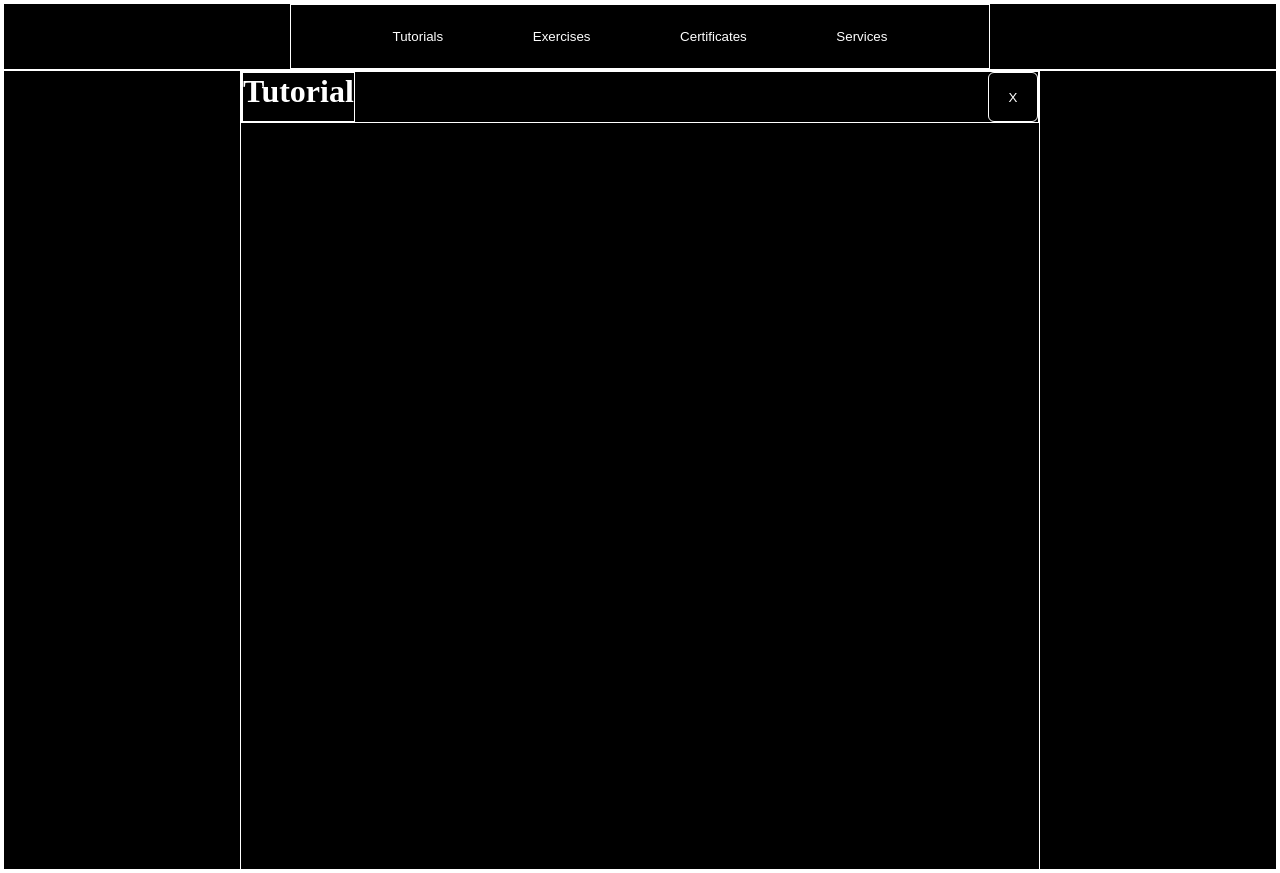
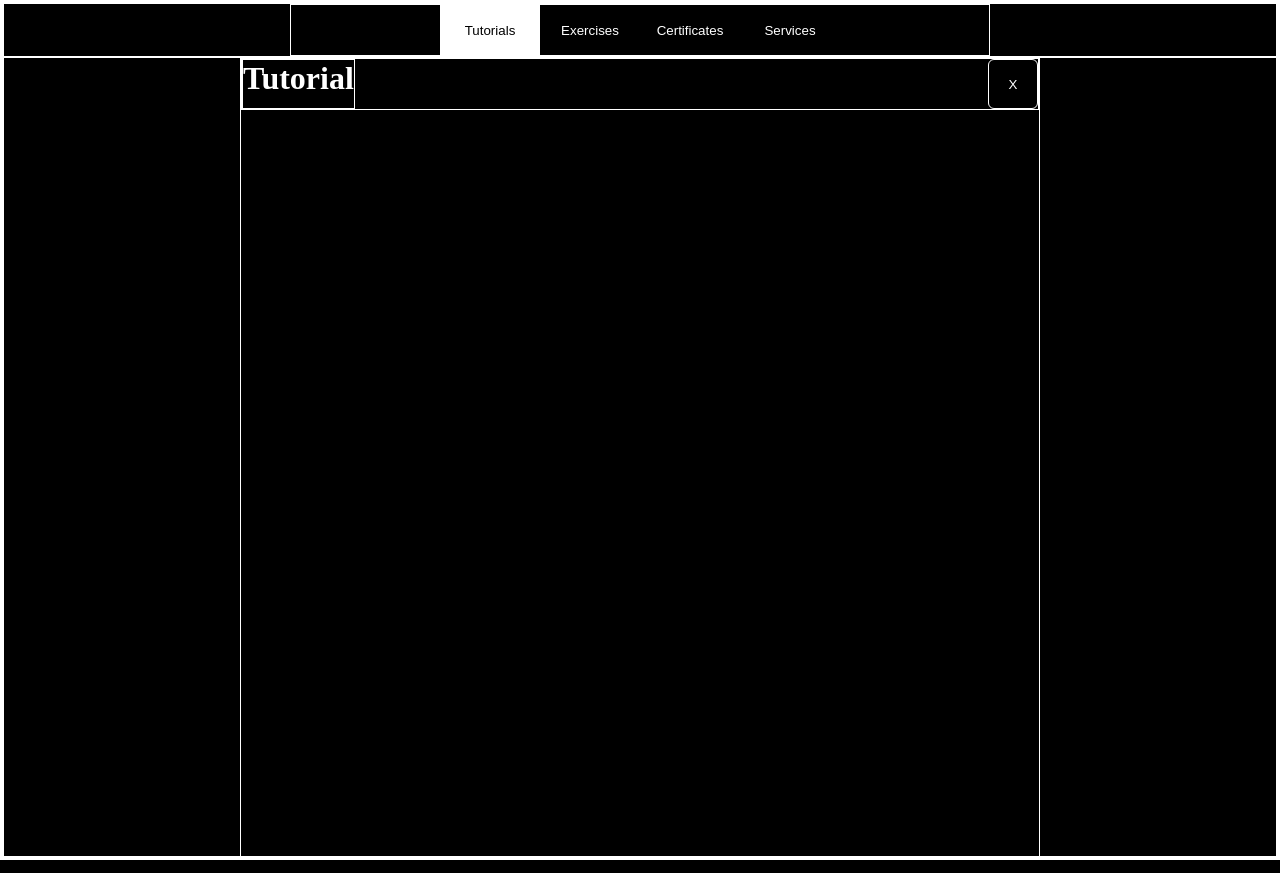
Before and after one commit to Etativel/dynamic-ui, a website built with webpack: page src/index.html in a window 1280 px wide. Both pictures are taken after a click on the button "Tutorials". Built offline with nearby package versions, Linux system fonts and the light colour scheme.

Commit message:
dropdown styling

```diff
--- a/src/index.js
+++ b/src/index.js
@@ -2,6 +2,11 @@ import "./styles/style.css";
 const closeBtn = document.querySelectorAll(".close-dropdown");
 closeBtn.forEach((btn) => {
   btn.addEventListener("click", () => {
+    const buttons = document.querySelectorAll(".nav-btn");
+    buttons.forEach((button) => {
+      button.style.backgroundColor = "black";
+      button.style.color = "white";
+    });
     btn.closest(".dropdown-content").style.visibility = "hidden";
   });
 });
@@ -19,20 +24,16 @@ function showDropdown(content) {
   }
 }
 
-const tutorialBtn = document.querySelector(".tutorial-btn");
-const exercisesBtn = document.querySelector(".exercises-btn");
-const certificatesBtn = document.querySelector(".certificates-btn");
-const servicesBtn = document.querySelector(".services-btn");
-
-tutorialBtn.addEventListener("click", () => {
-  showDropdown("tutorial");
+const buttons = document.querySelectorAll(".nav-btn");
+buttons.forEach((button) => {
+  button.addEventListener("click", () => {
+    buttons.forEach((button) => {
+      button.style.backgroundColor = "black";
+      button.style.color = "white";
+    });
+    button.style.backgroundColor = "white";
+    button.style.color = "black";
+    console.log(button.classList[0].split("-")[0]);
+    showDropdown(button.classList[0].split("-")[0]);
+  });
 });
-exercisesBtn.addEventListener("click", () => {
-  showDropdown("exercises");
-});
-certificatesBtn.addEventListener("click", () => {
-  showDropdown("certificates");
-});
-servicesBtn.addEventListener("click", () => {
-  showDropdown("services");
-});
--- a/src/styles/style.css
+++ b/src/styles/style.css
@@ -24,15 +24,17 @@ body {
 .nav-btn-container {
   width: 700px;
   display: flex;
-  justify-content: space-evenly;
-  padding: 18px;
+  justify-content: center;
+  /* padding: 18px; */
 }
 
 .nav-btn {
-  padding: 6px;
+  /* padding: 6px; */
   background-color: transparent;
   border: 0px;
   cursor: pointer;
+  height: 50px;
+  width: 100px;
 }
 
 .dropdown-content-container {
```
